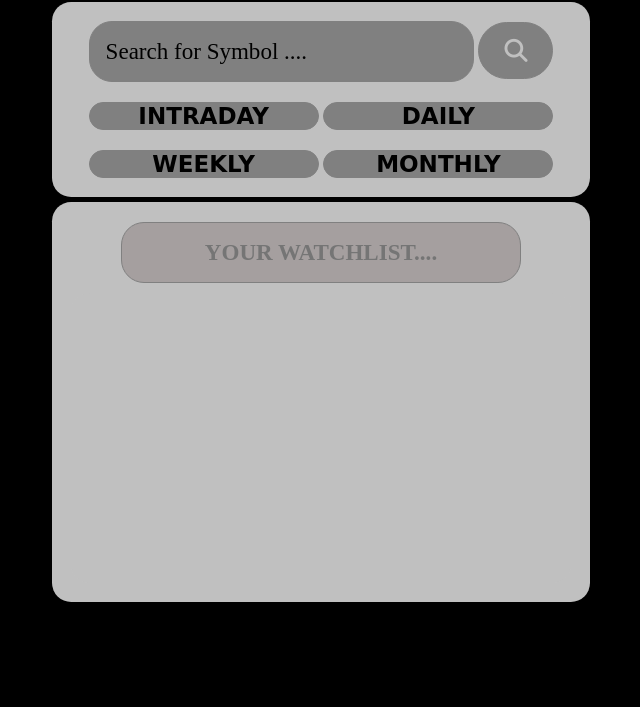
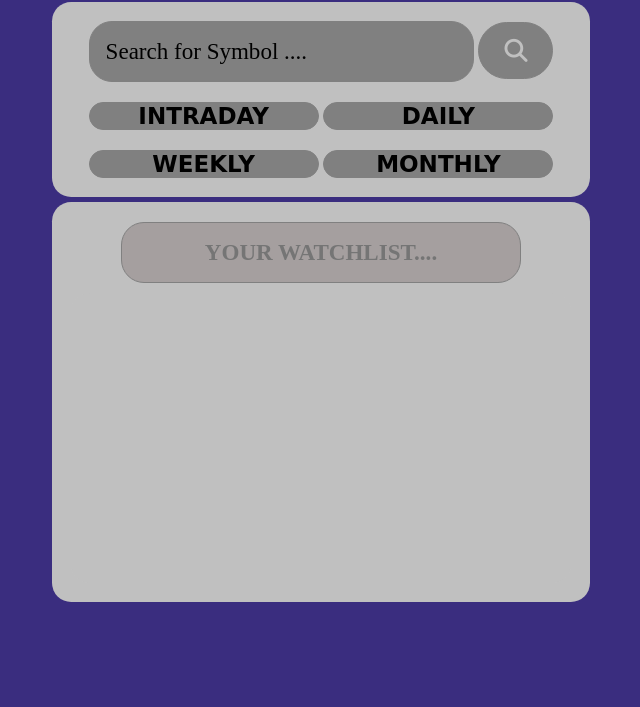
Before and after one commit to Aamir-Sohail772/Stock-Market-Dashboard---Javascript-Project---b3ejox5cgt4a, a plain HTML site: page index.html in a window 1280 px wide. Shown: the part 93-800 px from the top of the page, without its empty margins (319-959 px from the left). Drawn offline with Linux system fonts and the light colour scheme.

Commit message:
Update styles.css

```diff
--- a/styles.css
+++ b/styles.css
@@ -1,5 +1,5 @@
 body {
-    background-color: black;
+    background-color: #3A2D7F;
 }
 .container{
     display: grid;
```
